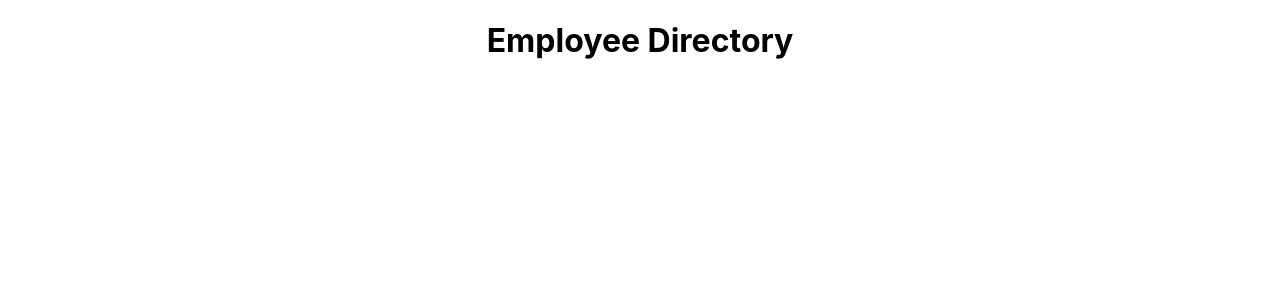
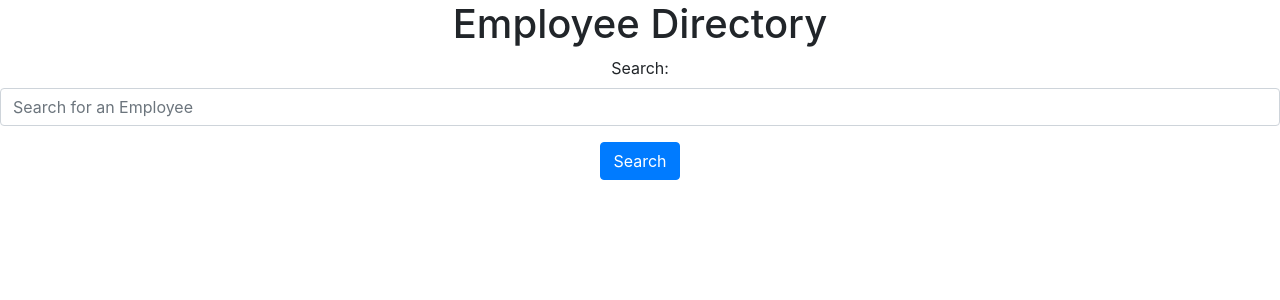
Before and after one commit to swong1200/employeeDirectory, a React (Create React App) app: page / in a window 1280 px wide. Shown: the top 300 px of the page. Built offline with nearby package versions, Linux system fonts and the light colour scheme; no server answers.

Commit message:
Removed API search from App.js; changed Main to SearchForm

```diff
--- a/src/App.js
+++ b/src/App.js
@@ -1,18 +1,14 @@
-import './App.css';
+import "./App.css";
 import Wrapper from "./components/Wrapper";
-import API from "./utils/API";
-import Header from "./components/Header"
-
-function getEmployees() {
-  API.getEmployees().then(res => console.log(res.data.results)).catch(err => console.log(err));
-}
-getEmployees()
+import Header from "./components/Header";
+import SearchForm from "./components/SearchForm";
 
 function App() {
   return (
     <div className="App">
       <Wrapper>
         <Header />
+        <SearchForm />
       </Wrapper>
     </div>
   );
--- /dev/null
+++ b/src/components/SearchForm.js
@@ -0,0 +1,26 @@
+import React from "react";
+import "../styles/SearchForm.css";
+
+function SearchForm(props) {
+  return (
+    <form>
+      <div className="form-group">
+        <label htmlFor="search">Search:</label>
+        <input
+          onChange={props.handleInputChange}
+          value={props.search}
+          name="search"
+          type="text"
+          className="form-control"
+          placeholder="Search for an Employee"
+          id="search"
+        />
+        <button onClick={props.handleFormSubmit} className="btn btn-primary mt-3">
+          Search
+        </button>
+      </div>
+    </form>
+  );
+}
+
+export default SearchForm;
--- a/src/index.js
+++ b/src/index.js
@@ -3,6 +3,7 @@
 import './index.css';
 import App from './App';
 import reportWebVitals from './reportWebVitals';
+import 'bootstrap/dist/css/bootstrap.min.css';
 
 ReactDOM.render(
   <React.StrictMode>
--- a/src/utils/API.js
+++ b/src/utils/API.js
@@ -2,7 +2,7 @@
 
 export default {
   // Gets all employees
-  getEmployees: function() {
+  search: function() {
     return axios.get("https://randomuser.me/api/?results=200&nat=us");
   }
 };
```
Also changed, not shown: src/styles/SearchForm.css (added).
